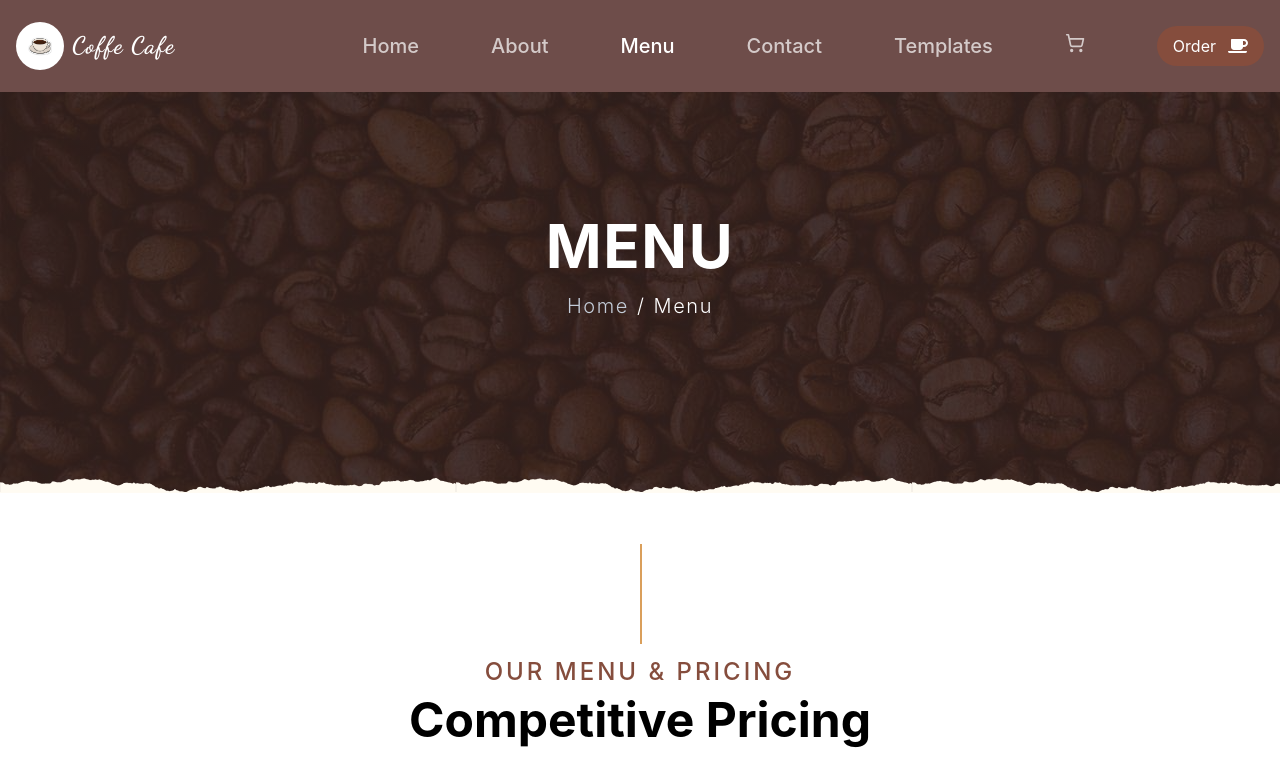
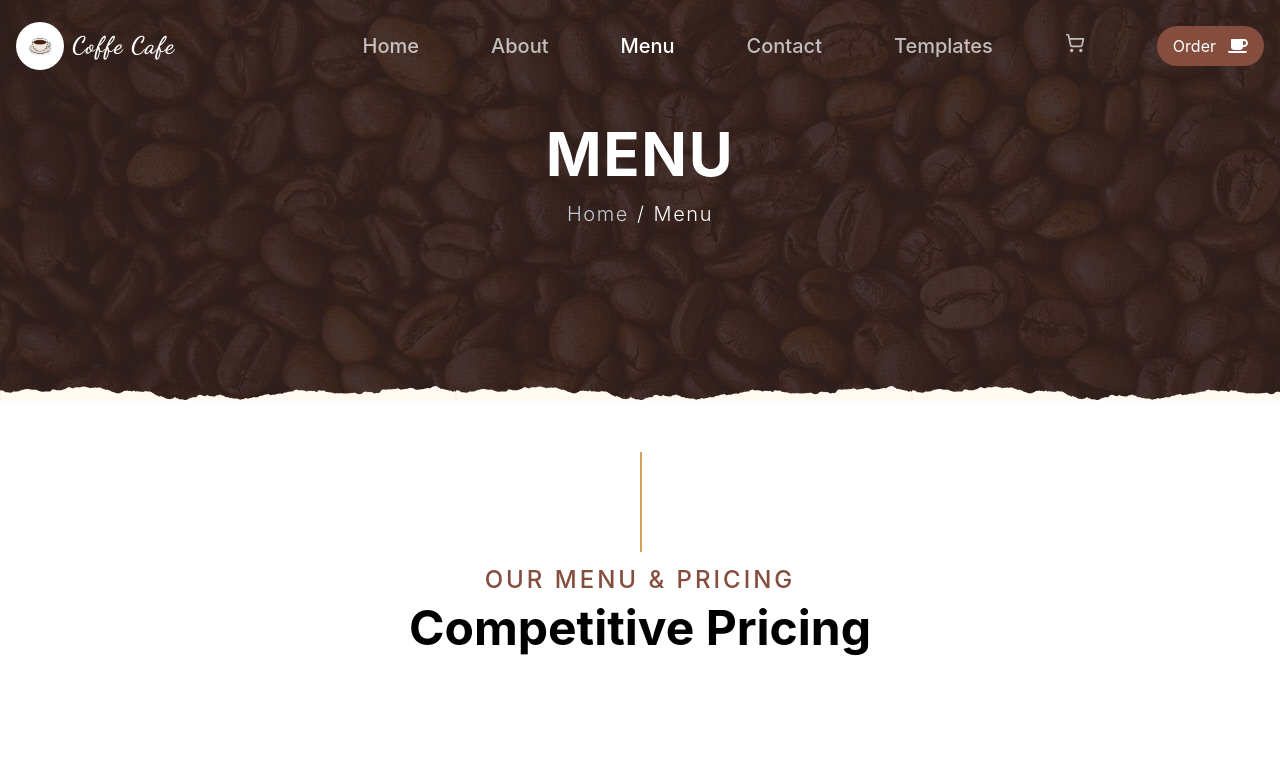
Before and after one commit to Smah-amen/Cafe, a React (Vite) app: page /menu in a window 1280 px wide. Shown: the top 759 px of the page. Built offline with nearby package versions, Linux system fonts and the light colour scheme; a web font is replaced by a local one.

Commit message:
add scroll effect to navbar for dynamic background

```diff
--- a/src/components/Navbar/Navbar.jsx
+++ b/src/components/Navbar/Navbar.jsx
@@ -1,4 +1,4 @@
-import { useState } from "react";
+import { useEffect, useState } from "react";
 import { FaCoffee, FaTimes } from "react-icons/fa";
 import { LuMenu, LuShoppingCart } from "react-icons/lu";
 
@@ -6,6 +6,22 @@ import CustomLink from "../CustomLink";
 
 const Navbar = () => {
   const [isOpen, setIsOpen] = useState(false);
+  const [scrolling, setScrolling] = useState(false);
+
+  useEffect(() => {
+    const handleScroll = () => {
+      if (window.scrollY > 50) {
+        setScrolling(true);
+      } else {
+        setScrolling(false);
+      }
+    };
+
+    window.addEventListener("scroll", handleScroll);
+    return () => {
+      window.removeEventListener("scroll", handleScroll);
+    };
+  }, []);
 
   const navLinks = {
     brand: {
@@ -134,7 +150,12 @@ const Navbar = () => {
 
   return (
     <>
-      <nav className="bg-secondary text-white">
+      <nav
+        className={`fixed top-0 left-0 w-full z-50 transition duration-300 ${
+          scrolling ? "bg-secondary shadow-lg" : "bg-transparent"
+        } text-white`}
+      >
+        {" "}
         <div className="container mx-auto py-4 flex items-center justify-between">
           <div className="w-full flex justify-between items-center">
             <div>{navLinks.brand.contentLg}</div>
```
